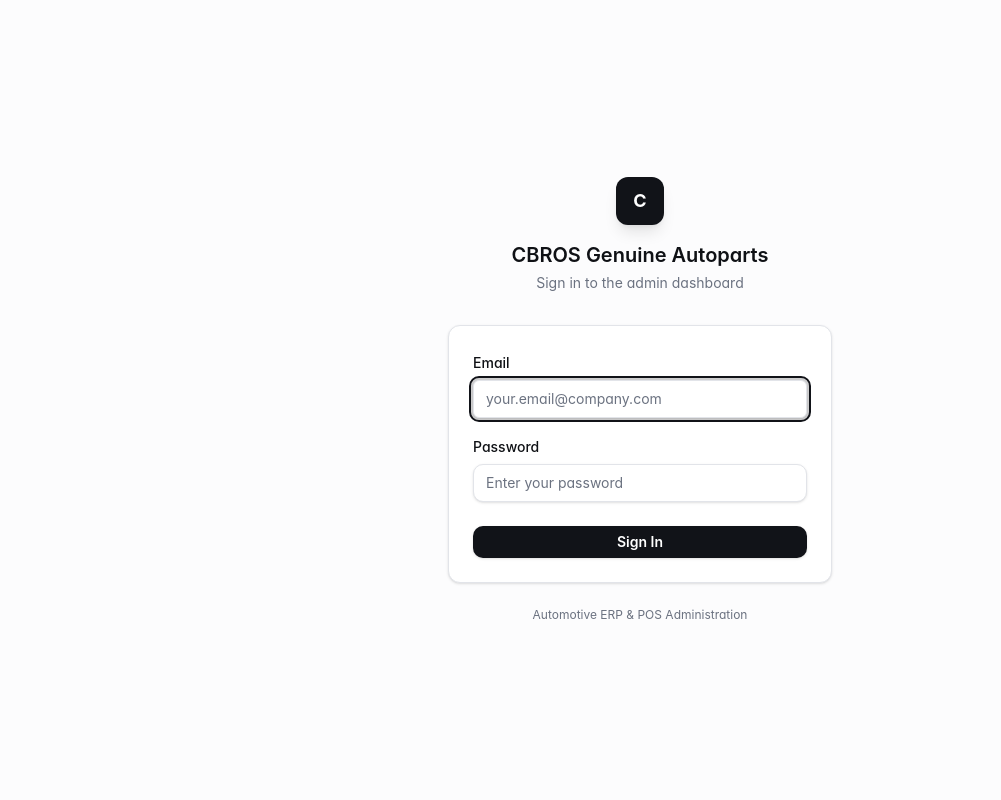
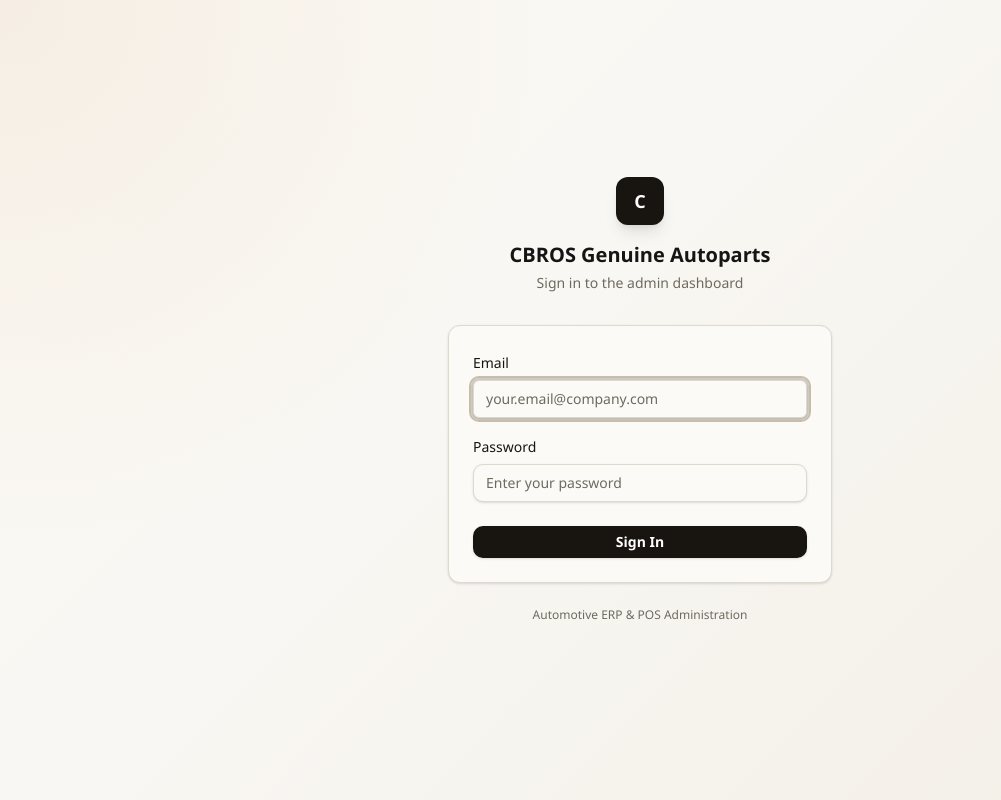
Before and after one commit to heinee1203/cbros_erp_pos, a Next.js app in the folder apps/web/: page /login in a window 1280 px wide. Shown: the whole page, without its empty margins (0-1001 px from the left). Built offline with nearby package versions, Linux system fonts and the light colour scheme; no server answers.

Commit message:
refactor(web): polish app shell surfaces

```diff
--- a/apps/web/src/app/app-shell.tsx
+++ b/apps/web/src/app/app-shell.tsx
@@ -12,7 +12,7 @@
 const PUBLIC_ROUTES = ["/login"];
 
 export function AppShell({ children }: { children: ReactNode }) {
-  const pathname = usePathname();
+  const pathname = usePathname() ?? "";
   const router = useRouter();
   const { isAuthenticated, loading } = useAuth();
   const isPublicRoute = PUBLIC_ROUTES.some((r) => pathname.startsWith(r)) || pathname.startsWith("/print");
--- a/apps/web/src/app/globals.css
+++ b/apps/web/src/app/globals.css
@@ -3,20 +3,20 @@
 /* ─── Design Tokens ─── */
 @theme {
   /* Surface palette — warm neutral gray scale */
-  --color-background: #ffffff;
-  --color-foreground: #0f1115;
-  --color-muted: #f4f5f7;
-  --color-muted-foreground: #6b7280;
-  --color-border: #e2e4e9;
-  --color-ring: #d1d5db;
+  --color-background: #fbfaf7;
+  --color-foreground: #151515;
+  --color-muted: #f1eee8;
+  --color-muted-foreground: #6f6a60;
+  --color-border: #ded8cd;
+  --color-ring: #c9bca9;
 
   /* Primary — deep neutral with subtle warm shift */
-  --color-primary: #111318;
+  --color-primary: #181511;
   --color-primary-foreground: #ffffff;
 
   /* Accent — refined hover surface */
-  --color-accent: #f0f1f3;
-  --color-accent-foreground: #111318;
+  --color-accent: #ebe3d5;
+  --color-accent-foreground: #181511;
 
   /* Semantic status */
   --color-destructive: #ef4444;
@@ -24,16 +24,16 @@
   --color-warning: #f59e0b;
 
   /* Sidebar — dark anchored surface */
-  --color-sidebar: #111318;
-  --color-sidebar-foreground: #9ca3af;
-  --color-sidebar-foreground-active: #f9fafb;
-  --color-sidebar-accent: #1e2028;
-  --color-sidebar-border: #1e2028;
-  --color-sidebar-muted: #6b7280;
+  --color-sidebar: #15130f;
+  --color-sidebar-foreground: #b5aa99;
+  --color-sidebar-foreground-active: #fff8ec;
+  --color-sidebar-accent: #282116;
+  --color-sidebar-border: #302719;
+  --color-sidebar-muted: #837867;
 
   /* Font */
-  --font-sans: "Geist", "Inter", ui-sans-serif, system-ui, -apple-system, sans-serif;
-  --font-mono: "Geist Mono", "SF Mono", "Cascadia Code", ui-monospace, monospace;
+  --font-sans: "Aptos", "Segoe UI Variable", "Segoe UI", ui-sans-serif, system-ui, sans-serif;
+  --font-mono: "Cascadia Code", "JetBrains Mono", "SF Mono", ui-monospace, monospace;
 
   /* Radius scale */
   --radius-sm: 0.375rem;
@@ -52,11 +52,28 @@
 
 body {
   font-family: var(--font-sans);
-  background: var(--color-background);
+  background:
+    radial-gradient(circle at top left, rgba(181, 101, 29, 0.10), transparent 34rem),
+    linear-gradient(135deg, #fffdf8 0%, var(--color-background) 42%, #f3eee5 100%);
   color: var(--color-foreground);
   font-feature-settings: "cv02", "cv03", "cv04", "cv11";
   -webkit-font-smoothing: antialiased;
   -moz-osx-font-smoothing: grayscale;
+}
+
+.erp-shell-bg {
+  background:
+    linear-gradient(90deg, rgba(24, 21, 17, 0.035) 1px, transparent 1px),
+    linear-gradient(180deg, rgba(24, 21, 17, 0.028) 1px, transparent 1px),
+    radial-gradient(circle at 85% 10%, rgba(245, 158, 11, 0.12), transparent 22rem),
+    var(--color-background);
+  background-size: 28px 28px, 28px 28px, auto, auto;
+}
+
+.surface-card {
+  border: 1px solid color-mix(in srgb, var(--color-border) 84%, transparent);
+  background: color-mix(in srgb, white 82%, var(--color-background));
+  box-shadow: 0 1px 2px rgba(24, 21, 17, 0.05), 0 18px 60px rgba(24, 21, 17, 0.04);
 }
 
 /* ─── Scrollbar refinement ─── */
@@ -80,7 +97,7 @@
 
 /* ─── Focus ring system ─── */
 :focus-visible {
-  outline: 2px solid var(--color-primary);
+  outline: 2px solid var(--color-ring);
   outline-offset: 2px;
   border-radius: var(--radius-sm);
 }
--- a/apps/web/src/app/main-area.tsx
+++ b/apps/web/src/app/main-area.tsx
@@ -207,13 +207,13 @@
   return (
     <div
       className={cn(
-        "flex flex-1 flex-col transition-[margin-left] duration-200 ease-out",
+        "flex min-w-0 flex-1 flex-col transition-[margin-left] duration-200 ease-out",
         isCollapsed ? "md:ml-16" : "md:ml-[252px]",
       )}
     >
       {/* Top bar */}
-      <header className="sticky top-0 z-30 flex h-14 items-center justify-between border-b border-border bg-background/80 px-4 md:px-6 backdrop-blur-sm">
-        <div className="flex items-center gap-2">
+      <header className="sticky top-0 z-30 flex min-h-14 items-center justify-between gap-3 border-b border-border/80 bg-background/82 px-3 shadow-[0_1px_0_rgba(24,21,17,0.04)] backdrop-blur-xl md:px-6">
+        <div className="flex min-w-0 items-center gap-2">
           {/* Mobile hamburger */}
           <button
             onClick={openMobile}
@@ -221,29 +221,29 @@
           >
             <Menu size={18} />
           </button>
-          <div className="hidden h-1.5 w-1.5 rounded-full bg-success md:block" />
-          <span className="text-[13px] font-medium text-foreground">
+          <div className="hidden h-2 w-2 rounded-full bg-success shadow-[0_0_0_4px_rgba(16,185,129,0.12)] md:block" />
+          <span className="truncate text-[13px] font-semibold text-foreground">
             CBROS Autoparts
           </span>
-          <span className="text-muted-foreground">/</span>
-          <span className="text-[13px] text-muted-foreground">Admin</span>
+          <span className="hidden text-muted-foreground sm:inline">/</span>
+          <span className="hidden text-[13px] text-muted-foreground sm:inline">Admin</span>
         </div>
-        <div className="flex items-center gap-3">
+        <div className="flex min-w-0 items-center gap-2 sm:gap-3">
           {/* Location switcher */}
           <LocationSelector />
 
           {/* Separator */}
-          <div className="h-6 w-px bg-border" />
+          <div className="hidden h-6 w-px bg-border sm:block" />
 
           {/* Notification bell */}
           <NotificationBell />
 
           {/* User avatar */}
-          <div className="flex items-center gap-2.5 rounded-lg px-1.5 py-1">
+          <div className="hidden items-center gap-2.5 rounded-xl border border-border/70 bg-background/60 px-2 py-1 shadow-sm sm:flex">
             <div className="flex h-7 w-7 items-center justify-center rounded-full bg-gradient-to-br from-primary to-primary/80 text-[11px] font-semibold text-primary-foreground ring-2 ring-background shadow-sm">
               {initials}
             </div>
-            <div className="hidden text-left lg:block">
+            <div className="hidden text-left xl:block">
               <div className="text-[13px] font-medium leading-none text-foreground">
                 {user?.fullName ?? "Loading..."}
               </div>
@@ -268,7 +268,7 @@
       </header>
 
       {/* Page content */}
-      <main className="flex-1 bg-muted/30 p-6">{children}</main>
+      <main className="erp-shell-bg flex-1 p-4 md:p-6">{children}</main>
     </div>
   );
 }
--- a/apps/web/src/app/sidebar.tsx
+++ b/apps/web/src/app/sidebar.tsx
@@ -292,7 +292,7 @@
 
 /* ─── Sidebar Root ─── */
 export function Sidebar() {
-  const pathname = usePathname();
+  const pathname = usePathname() ?? "";
   const { isCollapsed, toggle, isMobileOpen, closeMobile } = useSidebar();
   const { user } = useAuth();
   // If no permissions data (legacy session), show everything — don't filter
--- a/apps/web/src/components/page-shell.tsx
+++ b/apps/web/src/components/page-shell.tsx
@@ -1,5 +1,6 @@
 import type { LucideIcon } from "lucide-react";
 import Link from "next/link";
+import { EmptyState, WorkspacePage } from "@/components/ui/layout";
 
 interface PageShellProps {
   icon: LucideIcon;
@@ -12,25 +13,20 @@
 
 export function PageShell({ icon: Icon, title, description, relatedHref, relatedLabel }: PageShellProps) {
   return (
-    <div className="flex flex-col items-center justify-center py-24 text-center">
-      <div className="flex h-14 w-14 items-center justify-center rounded-2xl bg-muted">
-        <Icon size={24} className="text-muted-foreground" />
-      </div>
-      <h2 className="mt-5 text-lg font-semibold text-foreground">{title}</h2>
-      <p className="mt-2 max-w-md text-sm leading-relaxed text-muted-foreground">
-        {description}
-      </p>
-      <span className="mt-4 inline-flex items-center rounded-full bg-primary/10 px-3.5 py-1.5 text-xs font-semibold text-primary">
-        In Development
-      </span>
-      {relatedHref && (
-        <Link
-          href={relatedHref}
-          className="mt-4 text-sm font-medium text-primary hover:underline"
-        >
-          {relatedLabel ?? "Go to related page"} →
-        </Link>
-      )}
-    </div>
+    <WorkspacePage>
+      <EmptyState
+        icon={Icon}
+        title={title}
+        description={description}
+        action={relatedHref && (
+          <Link
+            href={relatedHref}
+            className="inline-flex items-center rounded-xl bg-primary px-4 py-2 text-sm font-semibold text-primary-foreground shadow-sm transition-transform hover:-translate-y-0.5"
+          >
+            {relatedLabel ?? "Go to related page"}
+          </Link>
+        )}
+      />
+    </WorkspacePage>
   );
 }
```
